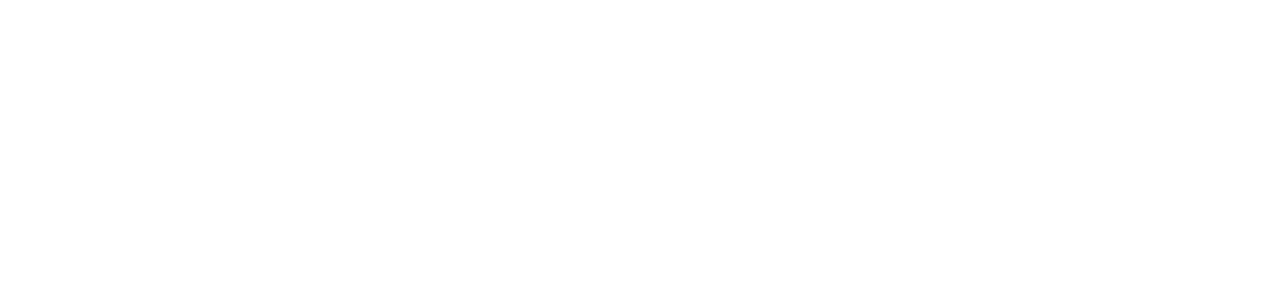
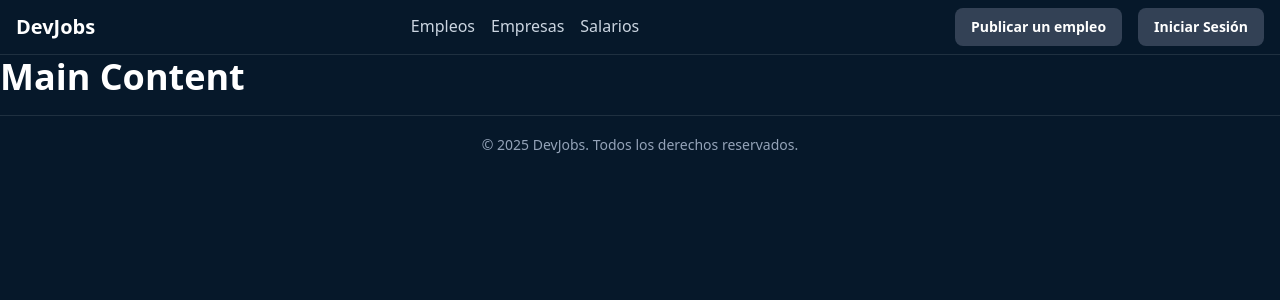
Before and after one commit to cherethod/devjobs, a React (Vite) app: page / in a window 1280 px wide. Shown: the top 300 px of the page. Built offline with nearby package versions, Linux system fonts and the light colour scheme.

Commit message:
Added basic components and old styles

```diff
--- a/index.html
+++ b/index.html
@@ -2,9 +2,9 @@
 <html lang="en">
   <head>
     <meta charset="UTF-8" />
-    <link rel="icon" type="image/svg+xml" href="/vite.svg" />
+    <link rel="icon" type="image/svg+xml" href="/code.svg" />
     <meta name="viewport" content="width=device-width, initial-scale=1.0" />
-    <title>devjobs</title>
+    <title>Devjobs</title>
   </head>
   <body>
     <div id="root"></div>
--- /dev/null
+++ b/src/App.css
@@ -0,0 +1,392 @@
+* {
+  margin: 0;
+  padding: 0;
+  box-sizing: border-box;
+}
+
+:root {
+  --primary: #3b4550;
+  --primary-dark: #0a3d66;
+  --primary-hover: #0d5ba8;
+  --primary-light: #09f;
+  --background: #06182a;
+  --text-primary: #ffffff;
+  --text-secondary: #cbd5e1;
+  --text-muted: #94a3b8;
+  --border: rgba(255, 255, 255, 0.1);
+  --card-bg: #1e293b;
+  --shadow: rgba(0, 0, 0, 0.3);
+  --input-bg: #1e293b;
+  --hsla-example: hsla(210, 100%, 56%, 1);
+}
+
+@font-face {
+  font-family: "Inter Variable";
+  font-style: normal;
+  font-display: swap;
+  font-weight: 100 900;
+  src: url(https://cdn.jsdelivr.net/fontsource/fonts/inter:vf@latest/latin-wght-normal.woff2)
+    format("woff2-variations");
+  unicode-range: U+0000-00FF, U+0131, U+0152-0153, U+02BB-02BC, U+02C6, U+02DA,
+    U+02DC, U+0304, U+0308, U+0329, U+2000-206F, U+20AC, U+2122, U+2191, U+2193,
+    U+2212, U+2215, U+FEFF, U+FFFD;
+}
+
+body {
+  font-family: system-ui;
+  background-color: var(--background);
+  color: var(--text-primary);
+  min-height: 100vh;
+  display: flex;
+  flex-direction: column;
+  line-height: 1.6;
+}
+
+/* Títulos principales */
+h1 {
+  font-size: 2.25rem;
+  font-weight: 900;
+  margin-bottom: 1rem;
+  line-height: 1.2;
+  text-wrap: balance;
+}
+
+h1 + p {
+  text-wrap: balance;
+  margin-bottom: 2rem;
+}
+
+/* Header */
+header {
+  border-bottom: 1px solid var(--border);
+  background: var(--background);
+  padding: 0.5rem 1rem;
+  display: flex;
+  align-items: center;
+  justify-content: space-between;
+  gap: 2rem;
+
+  h2 {
+    font-size: 1.25rem;
+    font-weight: 700;
+    color: var(--text-primary);
+    a {
+      text-decoration: none;
+      color: inherit;
+    }
+  }
+
+  /* Navegación del header a otras páginas */
+  nav {
+    align-items: center;
+    gap: 1rem;
+    display: flex;
+
+    a {
+      text-decoration: none;
+      color: var(--text-secondary);
+      transition: color 0.2s;
+      font-weight: 500;
+
+      &:hover,
+      &:focus {
+        color: var(--primary);
+        outline: none;
+      }
+    }
+  }
+}
+
+/* Botones del Header */
+header div {
+  display: flex;
+  gap: 1rem;
+  place-items: center;
+
+  a {
+    padding: 0.5rem 1rem;
+    border-radius: 0.5rem;
+    background-color: #334155;
+    color: var(--text-primary);
+    display: inline-block;
+    font-size: 0.875rem;
+    font-weight: 700;
+    text-decoration: none;
+  }
+  span {
+    width: 2.25rem;
+    height: 2.25rem;
+    object-fit: contain;
+    img {
+      width: 100%;
+      height: 100%;
+      border-radius: 50%;
+    }
+  }
+}
+
+/* Hero */
+
+
+main > section:nth-child(1) {
+  height: 500px;
+  text-align: center;
+  display: flex;
+  flex-direction: column;
+  justify-content: center;
+  align-items: center;
+
+  h1 {
+    padding-top: 36px;
+  }
+
+  & > img {
+    position: absolute;
+    width: 100%;
+    height: 100%;
+    object-fit: cover;
+    z-index: -1;
+    left: 0;
+    right: 0;
+    mask-image: linear-gradient(
+      to bottom,
+      rgba(16, 25, 34, 1) 5%,
+      rgba(16, 25, 34, 0) 80%
+    );
+  }
+}
+
+/* Formulario de Búsqueda */
+form,
+.filtros {
+  max-width: 72rem;
+  width: 100%;
+  margin: 0 auto;
+  padding-inline: 1rem;
+}
+
+form > div {
+  display: flex;
+  align-items: center;
+  background-color: var(--input-bg);
+  border-radius: 0.5rem;
+  box-shadow: 0 10px 15px -3px var(--shadow);
+  padding: 0.5rem 1rem;
+  gap: 0.5rem;
+}
+
+form span {
+  padding-left: 0.75rem;
+  color: var(--text-muted);
+  display: flex;
+  align-items: center;
+  flex-shrink: 0;
+}
+
+form input[type="text"] {
+  flex: 1;
+  background: transparent;
+  border: none;
+  outline: none;
+  color: var(--text-primary);
+  padding: 0.75rem 0.5rem;
+  font-size: 1rem;
+  font-family: inherit;
+}
+
+form input[type="text"]::placeholder {
+  color: #64748b;
+}
+
+.filtros {
+  display: flex;
+  justify-content: flex-start;
+  gap: 0.5rem;
+  padding: 0.5rem 1rem;
+  div {
+    background-color: var(--card-bg);
+    border-radius: 0.5rem;
+    padding-right: 0.7rem;
+  }
+  select {
+    background: inherit;
+    border: none;
+    border-radius: inherit;
+    outline: none;
+    color: var(--text-primary);
+    padding: 0.75rem 0.5rem;
+    font-size: 1rem;
+    position: relative;
+  }
+}
+
+button {
+  padding: 0.75rem 1.5rem;
+  border-radius: 0.5rem;
+  background-color: var(--primary);
+  color: white;
+  font-weight: 700;
+  border: none;
+  cursor: pointer;
+  transition: background-color 0.2s;
+  font-family: inherit;
+  font-size: 1rem;
+  white-space: nowrap;
+  &:hover,
+  &:focus {
+    background-color: var(--primary-hover);
+    outline: 2px solid white;
+    outline-offset: 2px;
+  }
+}
+
+/* Features Section */
+main > section:nth-child(2) {
+  padding-inline: 1rem;
+  background-color: var(--background);
+  padding-top: 2rem;
+
+  & > header {
+    gap: 2px;
+    flex-direction: column;
+
+    h2 {
+      margin-bottom: 0;
+    }
+
+    p {
+      opacity: 0.75;
+    }
+  }
+
+  & > div {
+    max-width: 1280px;
+    margin: 0 auto;
+  }
+}
+
+main > section:nth-child(2) h2 {
+  font-size: 1.875rem;
+  font-weight: 700;
+  color: var(--text-primary);
+  margin-bottom: 1rem;
+}
+
+main > section:nth-child(2) > div > div:first-child > p {
+  font-size: 1.125rem;
+  color: var(--text-muted);
+  max-width: 42rem;
+  margin: 0 auto;
+}
+
+/* Grid de Features */
+main > section:nth-child(2) footer {
+  display: grid;
+  grid-template-columns: repeat(auto-fit, minmax(280px, 1fr));
+  gap: 16px;
+}
+
+main > section.resultados {
+  max-width: 72rem;
+  width: 100%;
+  margin: 0 auto 2rem auto;
+  & > div {
+    padding: 0;
+    border: 1px solid var(--border);
+    border-radius: 0.5rem;
+
+    article {
+      display: flex;
+      align-items: start;
+      justify-content: space-between;
+      gap: 1rem;
+      margin: 0;
+      background-color: unset;
+      box-shadow: none;
+      border-bottom: 1px solid var(--border);
+      border-radius: 0;
+      margin: 0;
+      &:last-child {
+        border: none;
+      }
+      button {
+        &.is-applied {
+          background-color: rgb(29, 146, 29);
+          pointer-events: none;
+        }
+      }
+    }
+  }
+}
+
+nav.pagination {
+  display: flex;
+  justify-content: center;
+  gap: 0.5rem;
+  margin-block: 2rem;
+  a {
+    display: flex;
+    align-items: center;
+    justify-content: center;
+    width: 2.5rem;
+    height: 2.5rem;
+    text-decoration: none;
+    font-weight: 300;
+    color: var(--text-muted);
+    cursor: pointer;
+    border-radius: 0.4rem;
+    transition: all.3s;
+    &:hover {
+      color: var(--primary-hover);
+      font-weight: 500;
+      background-color: var(--text-primary);
+    }
+    &.is-active {
+      background-color: var(--primary-light);
+      color: var(--text-primary);
+      font-weight: 700;
+      pointer-events: none;
+    }
+    &.is-disabled {
+      pointer-events: none;
+      opacity: 0.5;
+    }
+  }
+}
+/* Footer */
+footer {
+  background-color: var(--background);
+  border-top: 1px solid var(--border);
+  text-align: center;
+  padding: 16px;
+
+  small {
+    color: var(--text-muted);
+    font-size: 0.875rem;
+  }
+}
+
+article {
+  background-color: var(--card-bg);
+  padding: 2rem;
+  margin-bottom: 16px;
+  border-radius: 0.5rem;
+  box-shadow: 0px 1px 3px 0px rgba(0, 0, 0, 0.5);
+
+  svg {
+    color: var(--primary-light);
+    background: rgba(0, 153, 255, 0.3);
+    width: 64px;
+    height: 64px;
+    border-radius: 100%;
+    padding: 16px;
+  }
+
+  p {
+    color: var(--text-muted);
+  }
+
+  h3 {
+    font-weight: 500;
+  }
+}
--- a/src/App.jsx
+++ b/src/App.jsx
@@ -1,10 +1,17 @@
+import Header from "./Header"
+import "./App.css"
+import MainContent from "./MainContent"
+import Footer from "./Footer"
+
 function App() {
 
   return (
     <>
-
+     <Header />
+     <MainContent />
+     <Footer />
     </>
   )
 }
 
-export default App
+export default App;
--- /dev/null
+++ b/src/Footer.jsx
@@ -0,0 +1,9 @@
+const Footer = () => {
+    return (
+        <footer>
+            <small>&copy; 2025 DevJobs. Todos los derechos reservados.</small>
+        </footer>
+    )
+}
+
+export default Footer;
--- /dev/null
+++ b/src/Header.jsx
@@ -0,0 +1,18 @@
+const Header = () => {
+    return (
+        <header className="header-container">
+            <h2><a href="./index.html">DevJobs</a></h2>
+            <nav>
+                <a href="search.html">Empleos</a>
+                <a href="#">Empresas</a>
+                <a href="#">Salarios</a>
+            </nav>
+            <div>
+                <a href="#">Publicar un empleo</a>
+                <a href="#">Iniciar Sesión</a>
+            </div>
+        </header>
+    )
+}
+
+export default Header
--- /dev/null
+++ b/src/MainContent.jsx
@@ -0,0 +1,9 @@
+const MainContent = () => {
+    return (
+        <main>
+            <h1>Main Content</h1>
+        </main>
+    );
+}
+
+export default MainContent;
```
Also changed, not shown: public/code.svg (added).
